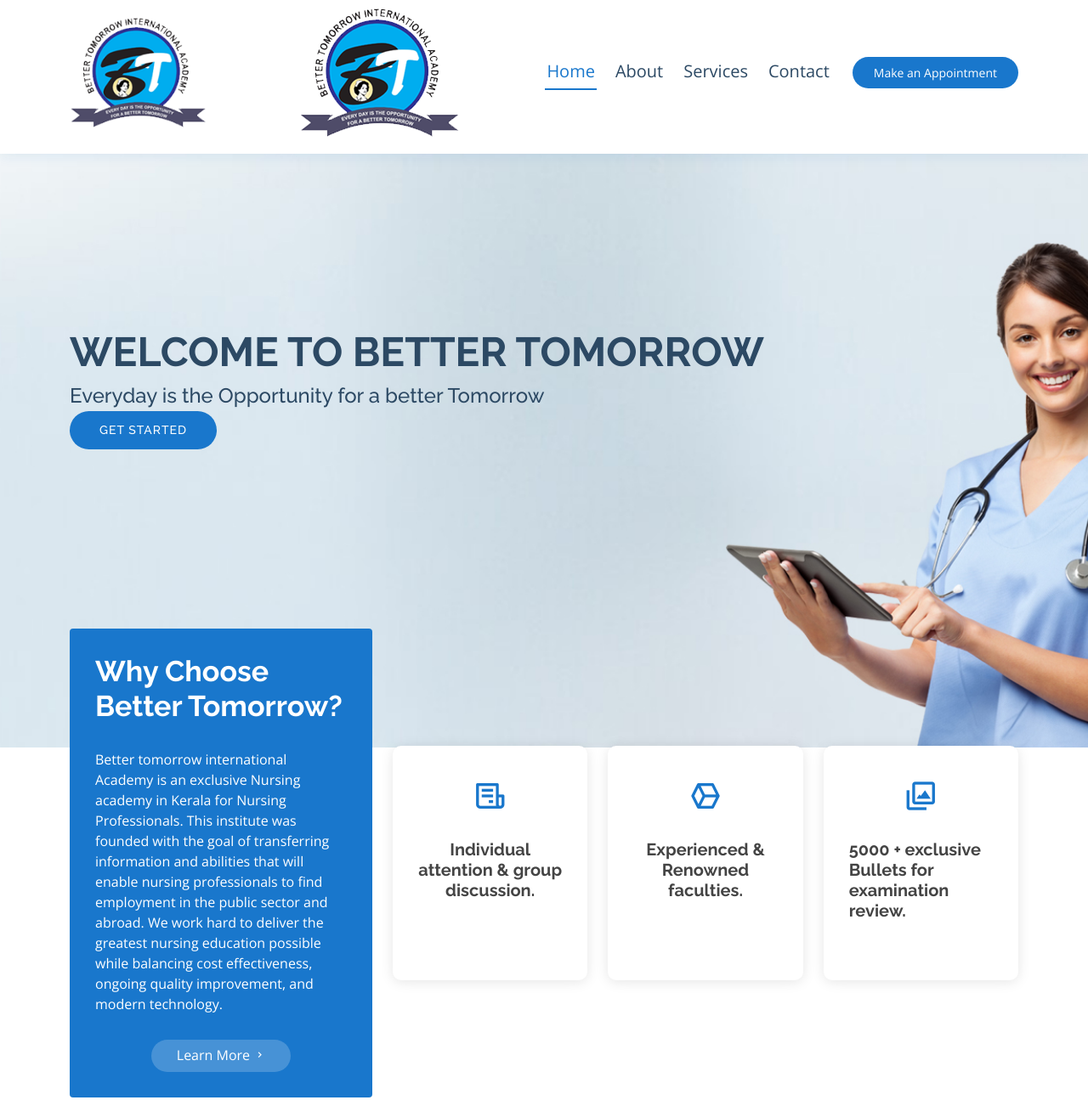
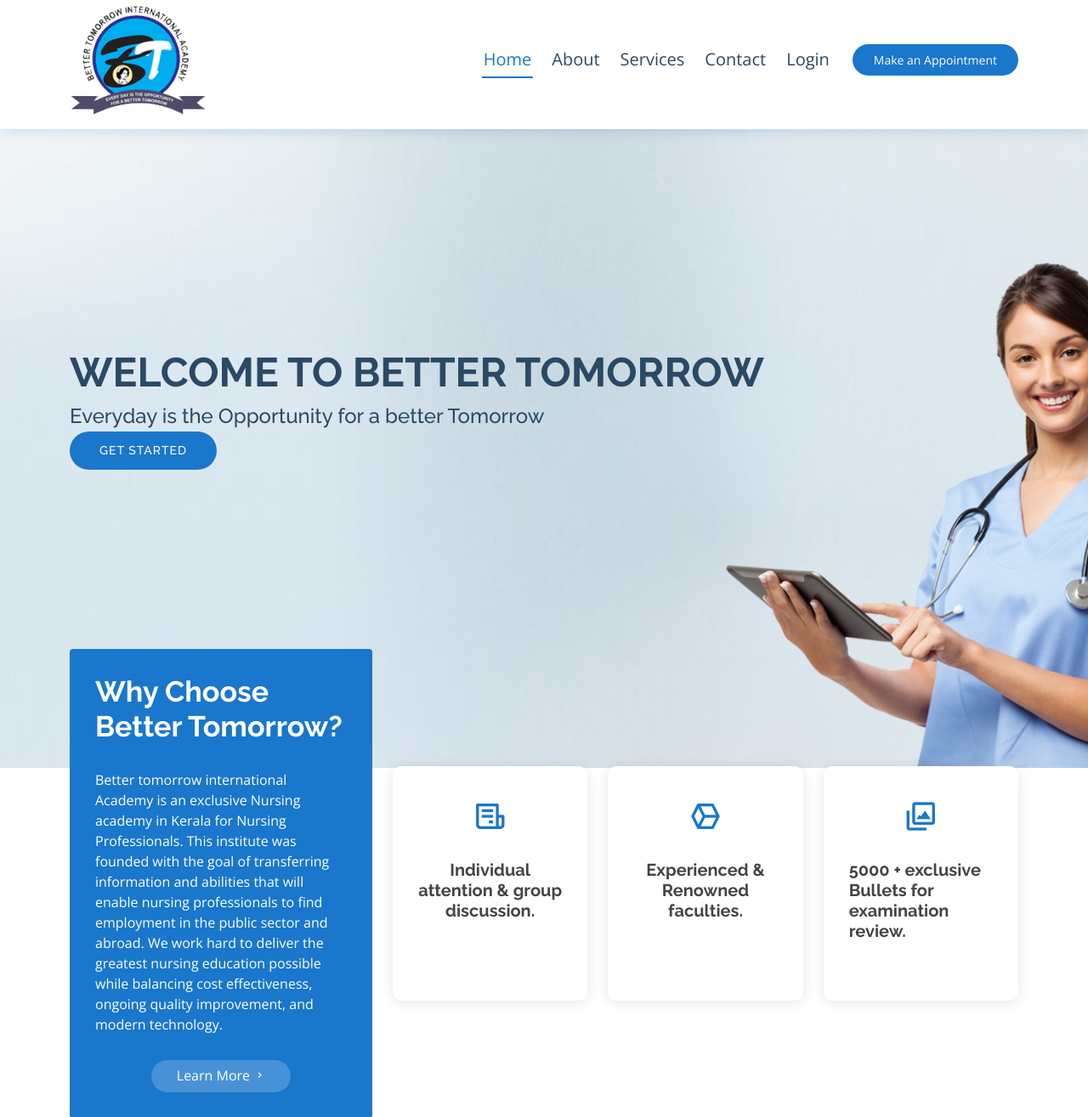
Before and after one commit to Hash-It-Solutions/better-tomorrow, a Django app: page / in a window 1280 px wide. Shown: the top 1315 px of the page at 85% size. Run offline with Django 4.2, Linux system fonts and the light colour scheme; some libraries are stand-ins or nearby versions.

Commit message:
added login and signup button

```diff
--- a/better_tomorrow/templates/Index.html
+++ b/better_tomorrow/templates/Index.html
@@ -14,7 +14,7 @@
             <span class="logo me-auto"><a href="index.html"> <Img style="width:85%;"
                         src="{% static 'img/logo.png' %}"></a></span>
             <!-- Uncomment below if you prefer to use an image logo -->
-            <a href="index.html" class="logo me-auto"><img src="{% static 'img/logo.png' %}" alt="" class="img-fluid"></a>
+            <!-- <a href="index.html" class="logo me-auto"><img src="{% static 'img/logo.png' %}" alt="" class="img-fluid"></a> -->
 
             <nav id="navbar" class="navbar order-last order-lg-0">
                 <ul>
@@ -25,6 +25,7 @@
 
 
                     <li><a class="nav-link scrollto" href="contact-us.html">Contact</a></li>
+                    <li><a class="nav-link scrollto" href="{% url 'SignIn' %}">Login</a></li>
                 </ul>
                 <i class="bi bi-list mobile-nav-toggle"></i>
             </nav><!-- .navbar -->
@@ -50,7 +51,7 @@
 
             <h1>Welcome to Better Tomorrow</h1>
             <h2>Everyday is the Opportunity for a better Tomorrow</h2>
-            <a href="#about" class="btn-get-started scrollto">Get Started</a>
+            <a href="{% url 'SignUp' %}" class="btn-get-started scrollto">Get Started</a>
         </div>
     </section><!-- End Hero -->
 
--- a/better_tomorrow/templates/base.html
+++ b/better_tomorrow/templates/base.html
@@ -42,7 +42,7 @@
 
 
 <!-- navbar -->
-{% include 'includes/Navbar.html' %}
+<!-- {% include 'includes/Navbar.html' %} -->
 
 {% block content %}
 <!-- content -->
@@ -50,4 +50,4 @@
 
 
 <!-- footer -->
-{% include 'includes/Footer.html' %}
+<!-- {% include 'includes/Footer.html' %} -->
--- a/better_tomorrow/templates/signin/signin.html
+++ b/better_tomorrow/templates/signin/signin.html
@@ -1,3 +1,6 @@
+
+
+
 <!DOCTYPE html>
 <html lang="en">
 <head>
```
